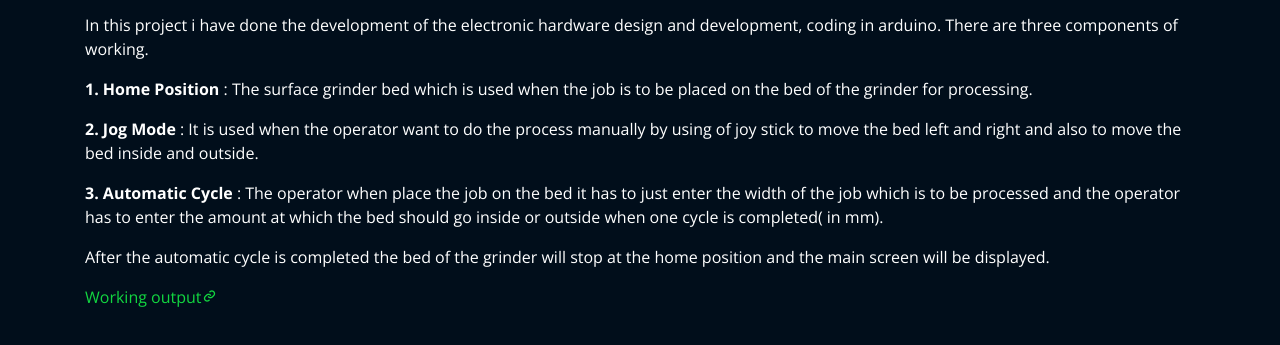
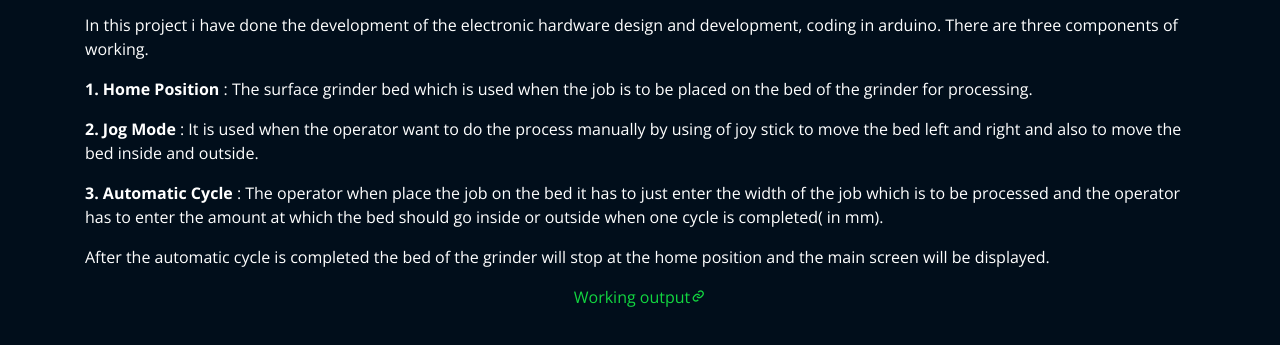
Before and after one commit to mihir9795/github.io, a plain HTML site: page projects/grinder.html in a window 1280 px wide. Shown: the part 97-442 px from the top of the page. Drawn offline with nearby package versions, Linux system fonts and the light colour scheme; files whose address does not match are found by name.

Commit message:
Update grinder.html

```diff
--- a/projects/grinder.html
+++ b/projects/grinder.html
@@ -56,7 +56,7 @@
                 <p><strong>3. Automatic Cycle </strong>: The operator when place the job on the bed it has to just enter the width of the job which is to be processed and the operator has to enter the amount at which the bed should go inside or outside when one cycle is completed( in mm).</p>
                 <p>After the automatic cycle is completed the bed of the grinder will stop at the home position and the main screen will be displayed.
                 </p>
-                <a href="../projects/surface_grinder.html" target="_blank" title="Surface Grinder" style="text-align:center">Working output<i class="bx bx-link"></i></a>
+                <a href="../projects/surface_grinder.html" target="_blank" title="Surface Grinder" style="margin:auto; text-align:center; display:block;">Working output<i class="bx bx-link"></i></a>
 <!--                 <video width="640" height="320" autoplay controls muted style="display: block; margin: auto;">
                 <source src="../Videos/Grinder.mp4" type="video/mp4">
                 Your browser does not support the video tag.
```
